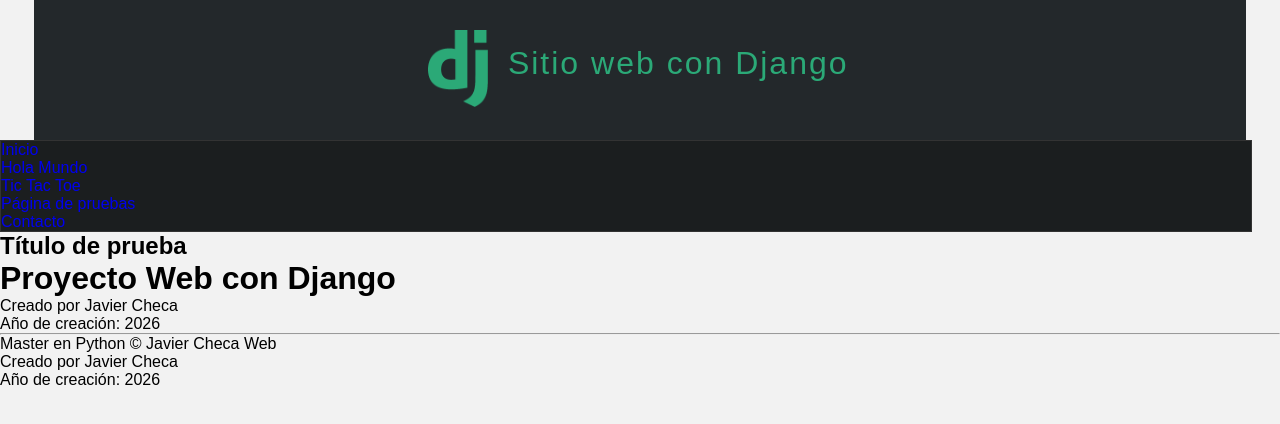
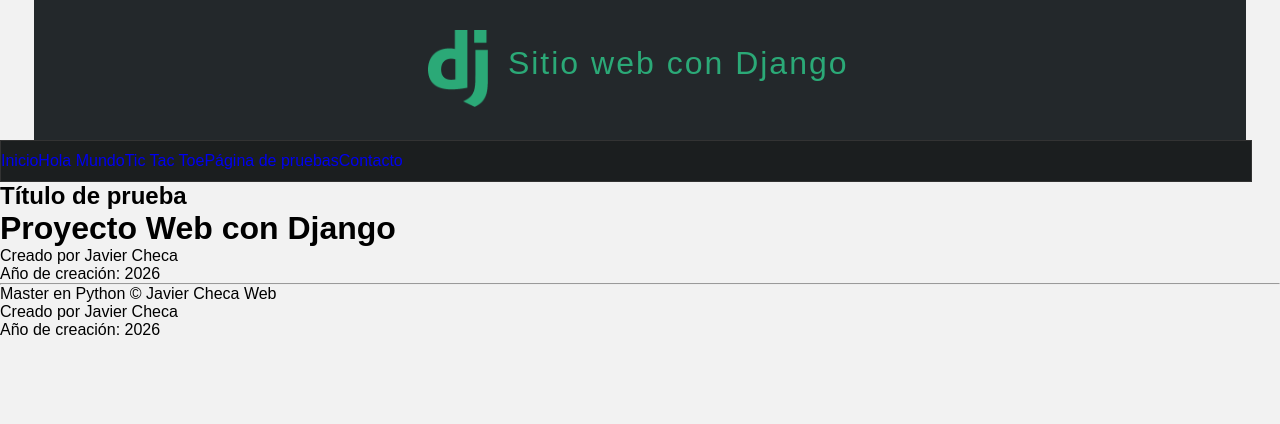
Before and after one commit to Javier-Checa/MASTER-PYTHON, a Django app: page / in a window 1280 px wide. Shown: the top 424 px of the page. Run offline with Django 3.2, Linux system fonts and the light colour scheme.

Commit message:
Aprendiendo Django cont98

```diff
--- a/22-django/AprendiendoDjango/miapp/static/css/styles.css
+++ b/22-django/AprendiendoDjango/miapp/static/css/styles.css
@@ -50,7 +50,17 @@ header{
 
 nav{
     width: 1250px;
+    height: 40px;
     background-color: #1B1E1F;
     border: 1px solid #333333;
+}
 
+nav ul{
+    list-style: none;
+    text-decoration: none;
 }
+
+nav ul li{
+    line-height: 40px;
+    float: left;
+}
```
